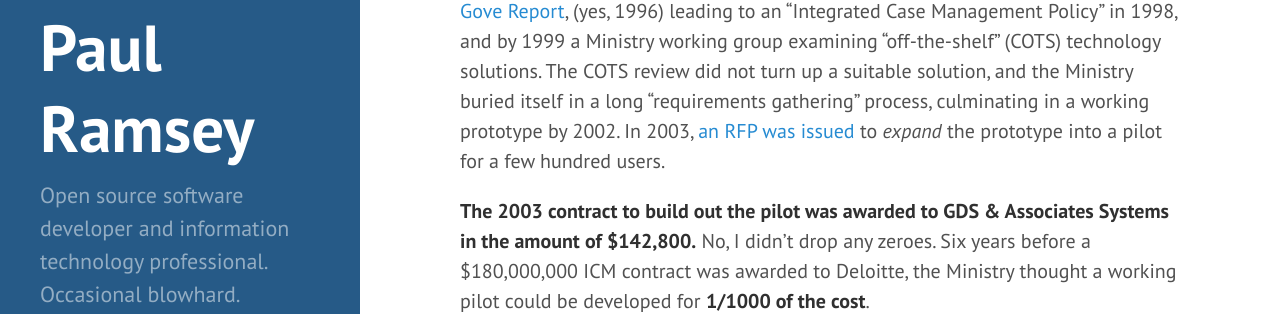
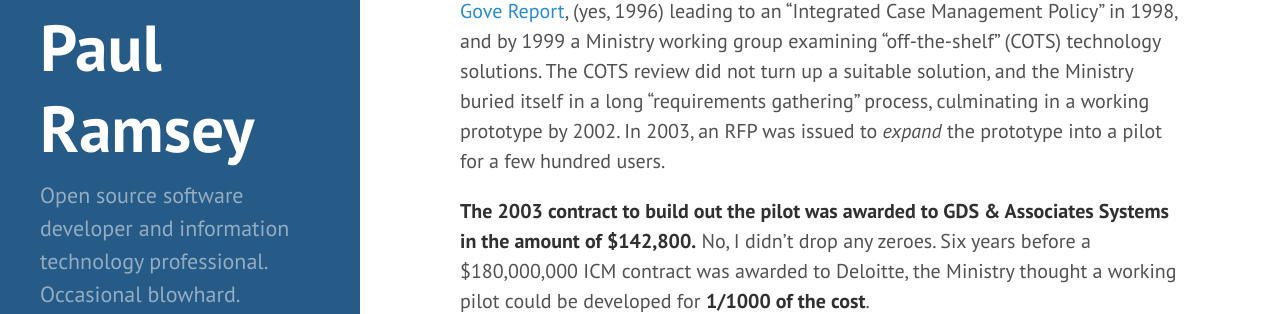
Before and after one commit to pramsey/pramsey.github.io, a Jekyll site: the page built from _posts/2017-02-11-on-transformation.md, in a window 1280 px wide and 900 px high, scrolled down 2411 px. Shown: the part 262-576 px from the top of the window. Built offline with Jekyll 4.4.1, drawn with Linux system fonts in a browser that asks for light colours; comment, search, counter and statistics services are not loaded; some of the changed lines change nothing that is shown.

Commit message:
Remove failing link?

```diff
--- a/_posts/2017-02-11-on-transformation.md
+++ b/_posts/2017-02-11-on-transformation.md
@@ -51,7 +51,7 @@
 
 The social services Integrated Case Management project provides an interesting study in how a budget can blow up.
 
-"Integrated Case Management" as a desirable concept was suggested by the 1996 [Gove Report](http://www.qp.gov.bc.ca/gove/), (yes, 1996) leading to an "Integrated Case Management Policy" in 1998, and by 1999 a Ministry working group examining "off-the-shelf" (COTS) technology solutions. The COTS review did not turn up a suitable solution, and the Ministry buried itself in a long "requirements gathering" process, culminating in a working prototype by 2002. In 2003, [an RFP was issued](http://s3.cleverelephant.ca/icm/2003-05-ICM-RFP.pdf) to *expand* the prototype into a pilot for a few hundred users.
+"Integrated Case Management" as a desirable concept was suggested by the 1996 [Gove Report](http://www.qp.gov.bc.ca/gove/), (yes, 1996) leading to an "Integrated Case Management Policy" in 1998, and by 1999 a Ministry working group examining "off-the-shelf" (COTS) technology solutions. The COTS review did not turn up a suitable solution, and the Ministry buried itself in a long "requirements gathering" process, culminating in a working prototype by 2002. In 2003, an RFP was issued to *expand* the prototype into a pilot for a few hundred users.
 
 **The 2003 contract to build out the pilot was awarded to GDS & Associates Systems in the amount of $142,800.**  No, I didn't drop any zeroes. Six years before a $180,000,000 ICM contract was awarded to Deloitte, the Ministry thought a working pilot could be developed for **1/1000 of the cost**.
 
```
